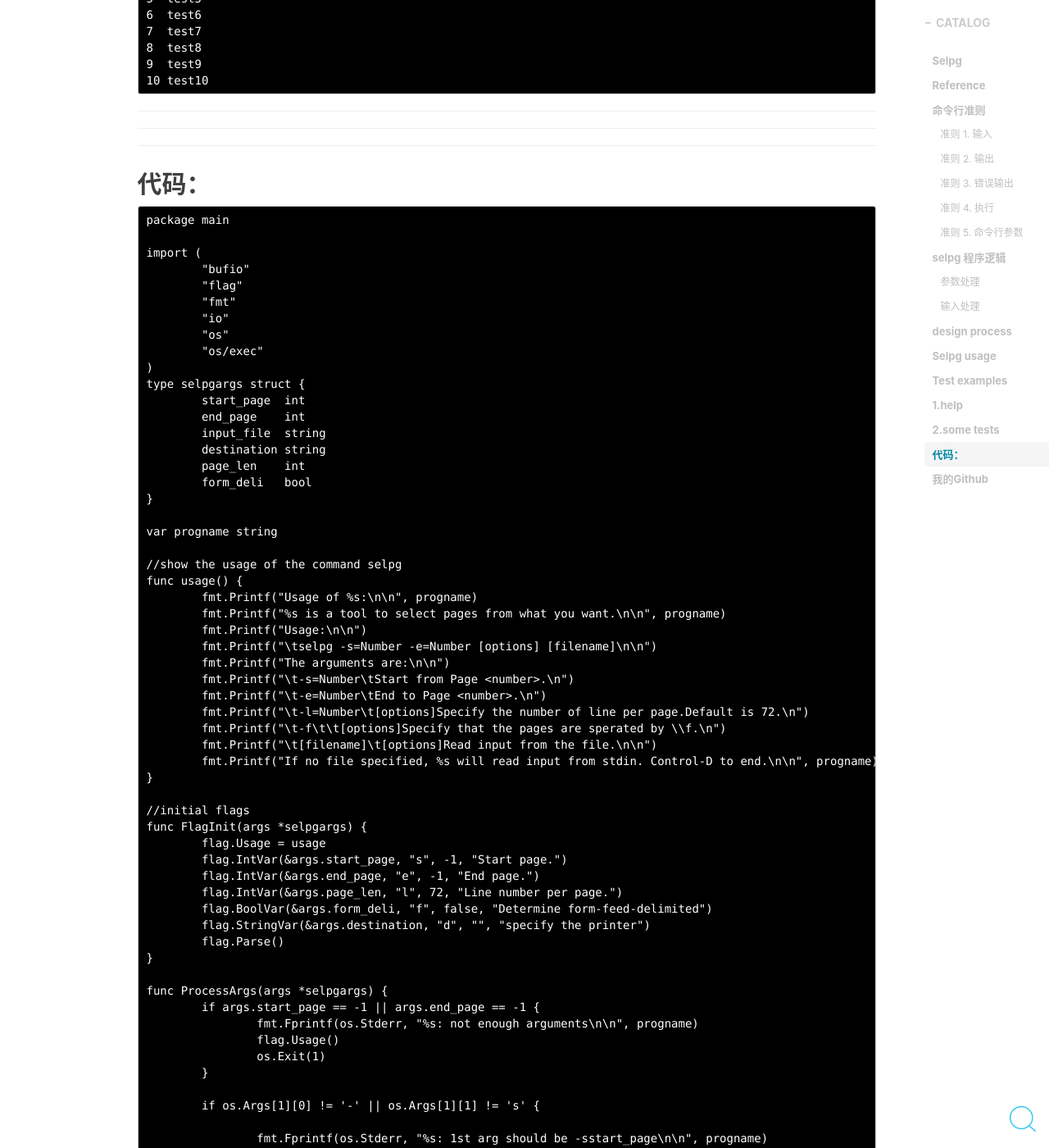
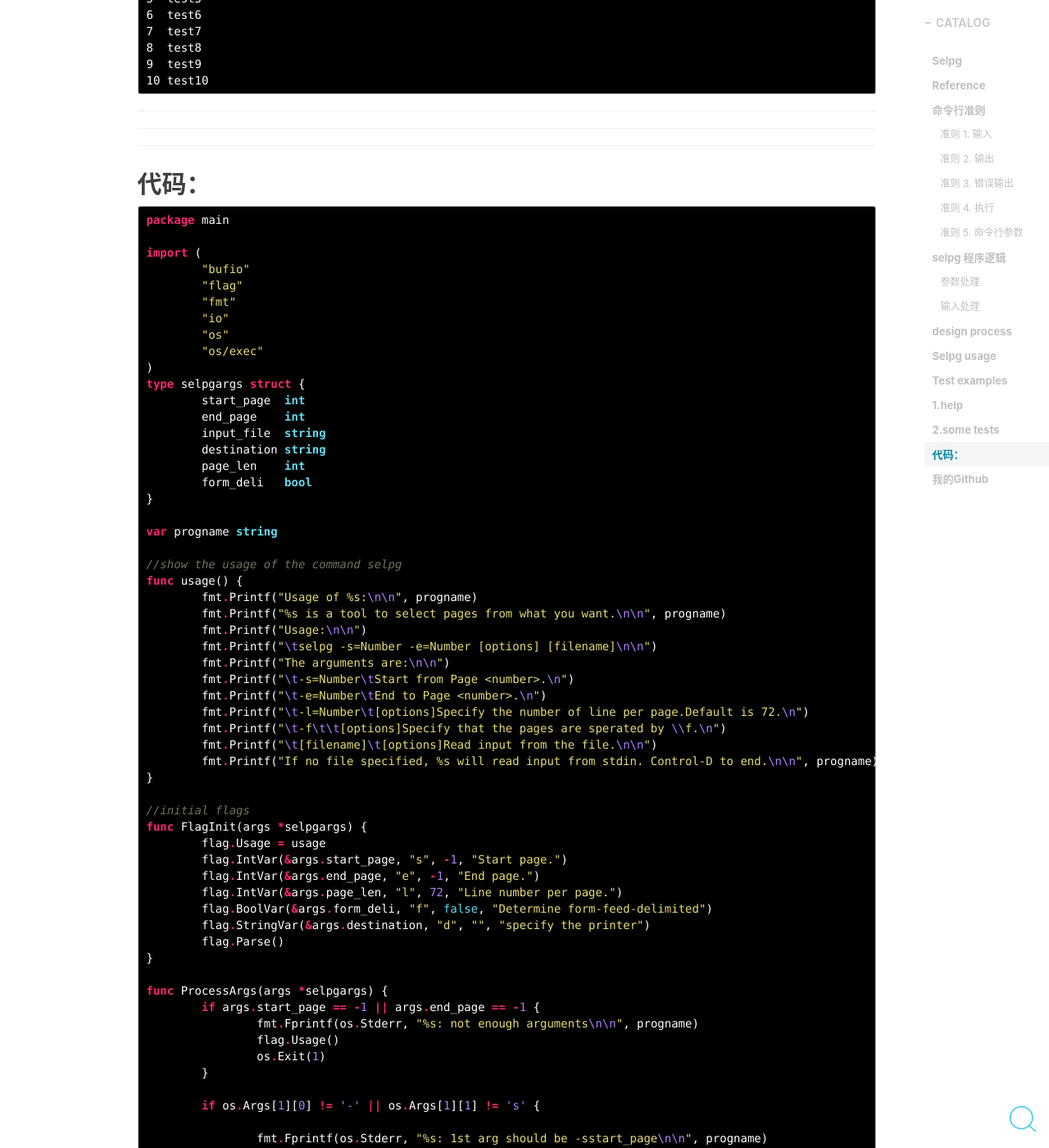
Before and after one commit to Tomy-Lee/Tomy-Lee.github.io, a Jekyll site: the page built from _posts/2017-11-09-selpg-in-go.md, in a window 1280 px wide and 1400 px high, scrolled down 11350 px. Shown: the whole window at 82% size. Built offline with Jekyll 4.4.1, drawn with Linux system fonts in a browser that asks for light colours; nearby versions of some CDN libraries; comment, search, counter and statistics services are not loaded; some of the changed text lies outside the part shown.

Commit message:
Update 2017-11-09-selpg-in-go.md

````diff
--- a/_posts/2017-11-09-selpg-in-go.md
+++ b/_posts/2017-11-09-selpg-in-go.md
@@ -212,11 +212,11 @@ func printOrWrite(args *selpgargs, line string, stdin io.WriteCloser) {}
 
 
 ### 1.help
-```
+```bash
 ./selpg -h
 ```
 
-```
+```bash
 Usage of ./selpg:
 
 ./selpg is a tool to select pages from what you want.
@@ -241,7 +241,7 @@ If no file specified, ./selpg will read input from stdin. Control-D to end.
 ### 2.some tests
 
 There is a text file named `test` and the content is 135 lines tests:
-```
+```bash
  test1
  test2
  test3
@@ -418,7 +418,7 @@ Then here are some commands to test the selpg.
 
 ## 代码：
 
-```
+```go
 package main
 
 import (
````
